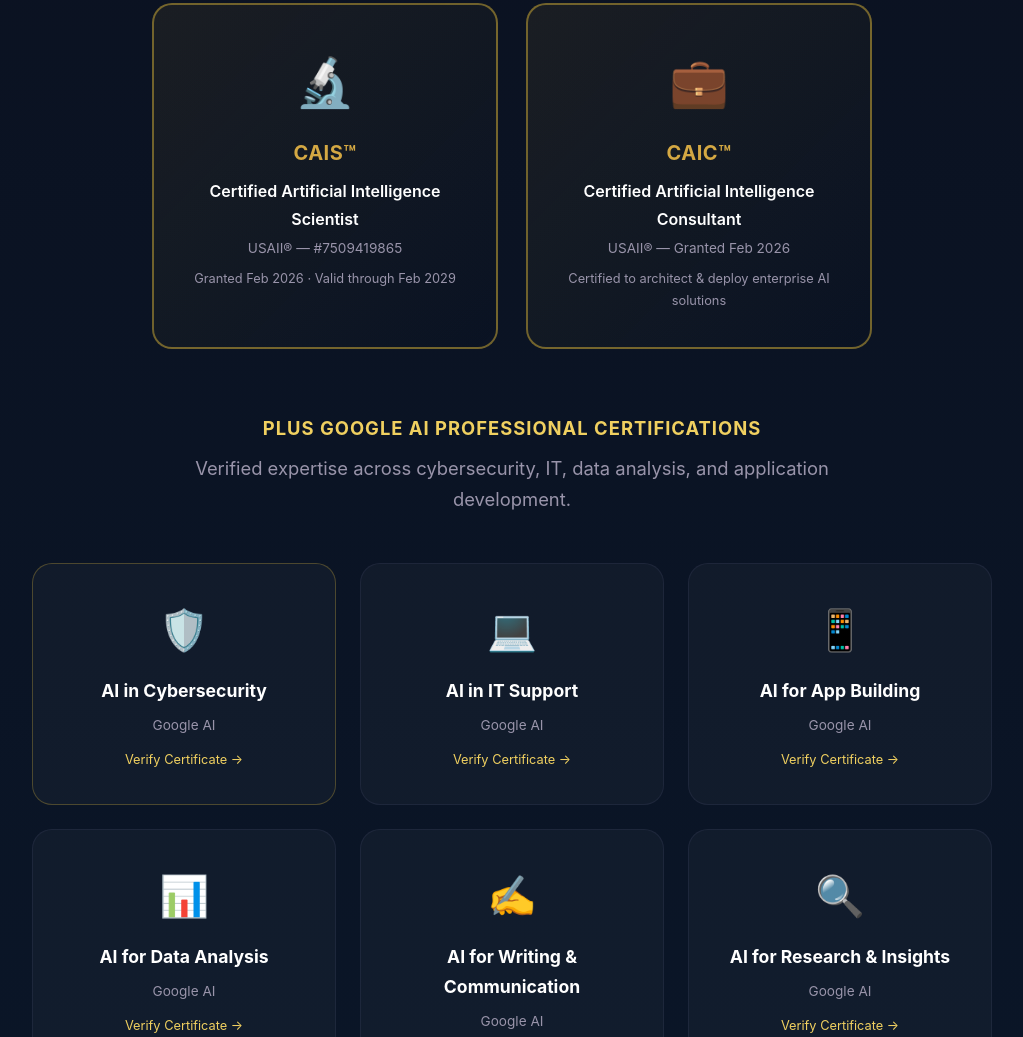
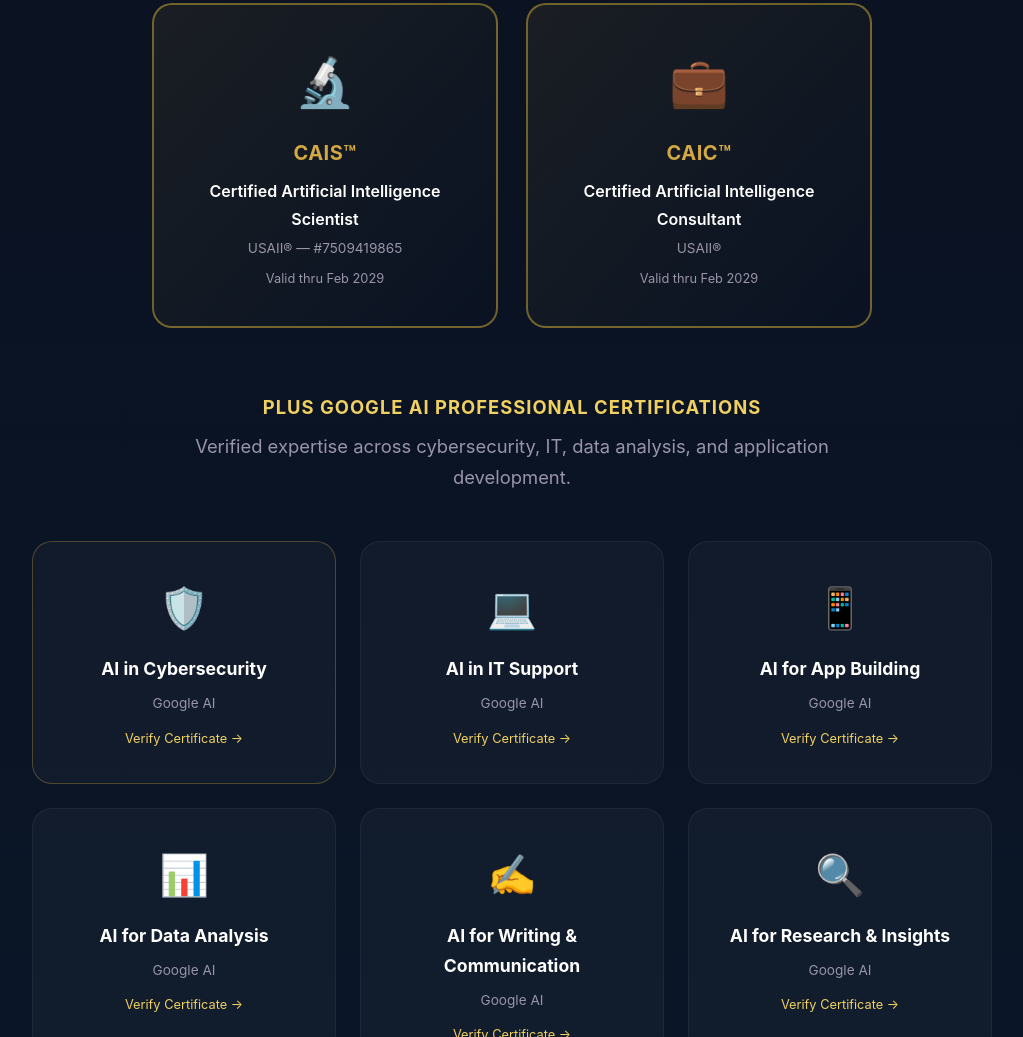
Before and after one commit to ChristFollower873461/aissisted-website, a plain HTML site: page index.html in a window 1280 px wide. Shown: the part 7231-8268 px from the top of the page, without its empty margins (128-1151 px from the left). Drawn offline with Linux system fonts and the light colour scheme.

Commit message:
update: simplify cert dates to valid thru

```diff
--- a/index.html
+++ b/index.html
@@ -348,15 +348,15 @@
 <h3 style="color:var(--gold-mid);font-size:1.25rem;margin:0 0 8px;letter-spacing:0.5px">CAIS™</h3>
 <p style="color:#fff;font-size:1rem;margin:0 0 4px;font-weight:600">Certified Artificial Intelligence Scientist</p>
 <p style="color:var(--text-muted);font-size:.85rem;margin:0 0 8px">USAII® — #7509419865</p>
-<p style="color:var(--text-muted);font-size:.8rem;margin:0">Granted Feb 2026 · Valid through Feb 2029</p>
+<p style="color:var(--text-muted);font-size:.8rem;margin:0">Valid thru Feb 2029</p>
 </div>
 
 <div class="diff-card reveal" style="padding:36px;text-align:center;border:2px solid rgba(212,175,55,0.5);background:linear-gradient(135deg, rgba(212,175,55,0.08) 0%, transparent 100%)">
 <div style="font-size:3rem;margin-bottom:14px">💼</div>
 <h3 style="color:var(--gold-mid);font-size:1.25rem;margin:0 0 8px;letter-spacing:0.5px">CAIC™</h3>
 <p style="color:#fff;font-size:1rem;margin:0 0 4px;font-weight:600">Certified Artificial Intelligence Consultant</p>
-<p style="color:var(--text-muted);font-size:.85rem;margin:0 0 8px">USAII® — Granted Feb 2026</p>
-<p style="color:var(--text-muted);font-size:.8rem;margin:0">Certified to architect & deploy enterprise AI solutions</p>
+<p style="color:var(--text-muted);font-size:.85rem;margin:0 0 8px">USAII®</p>
+<p style="color:var(--text-muted);font-size:.8rem;margin:0">Valid thru Feb 2029</p>
 </div>
 
 </div>
```
